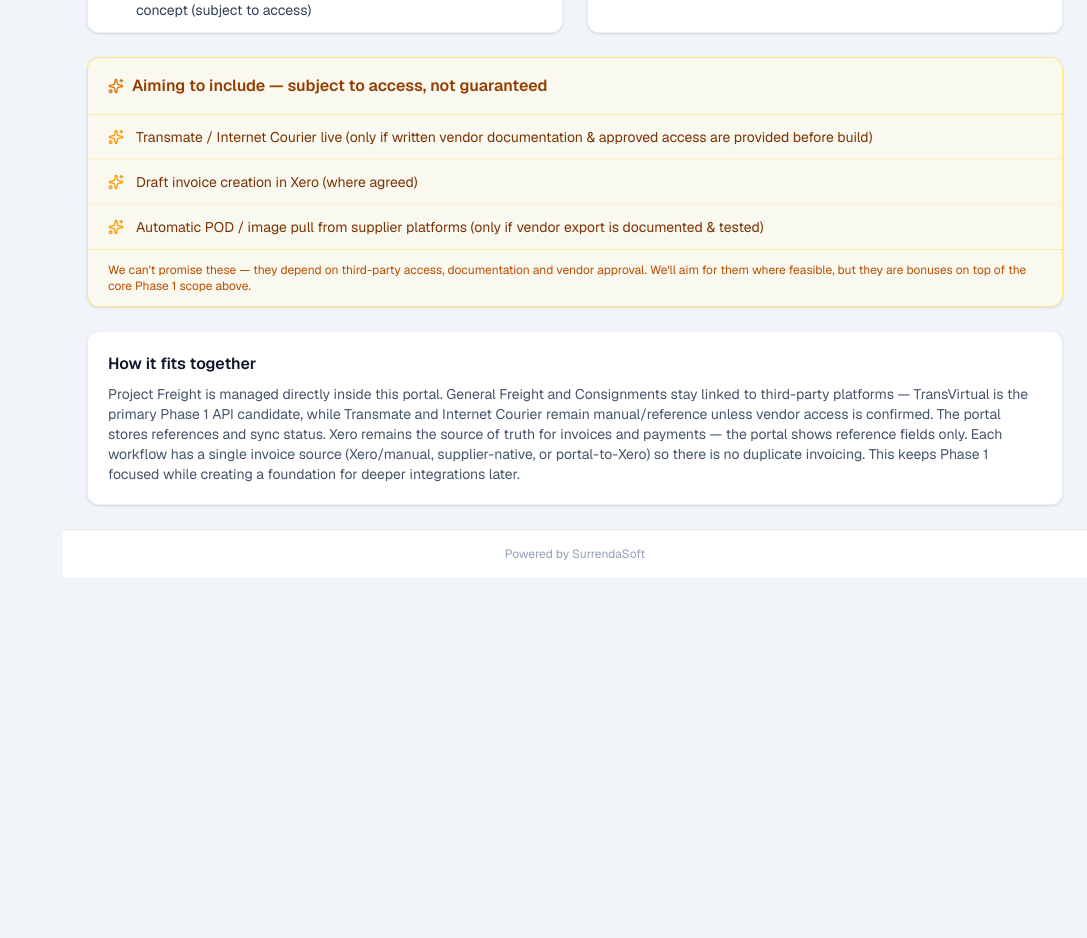
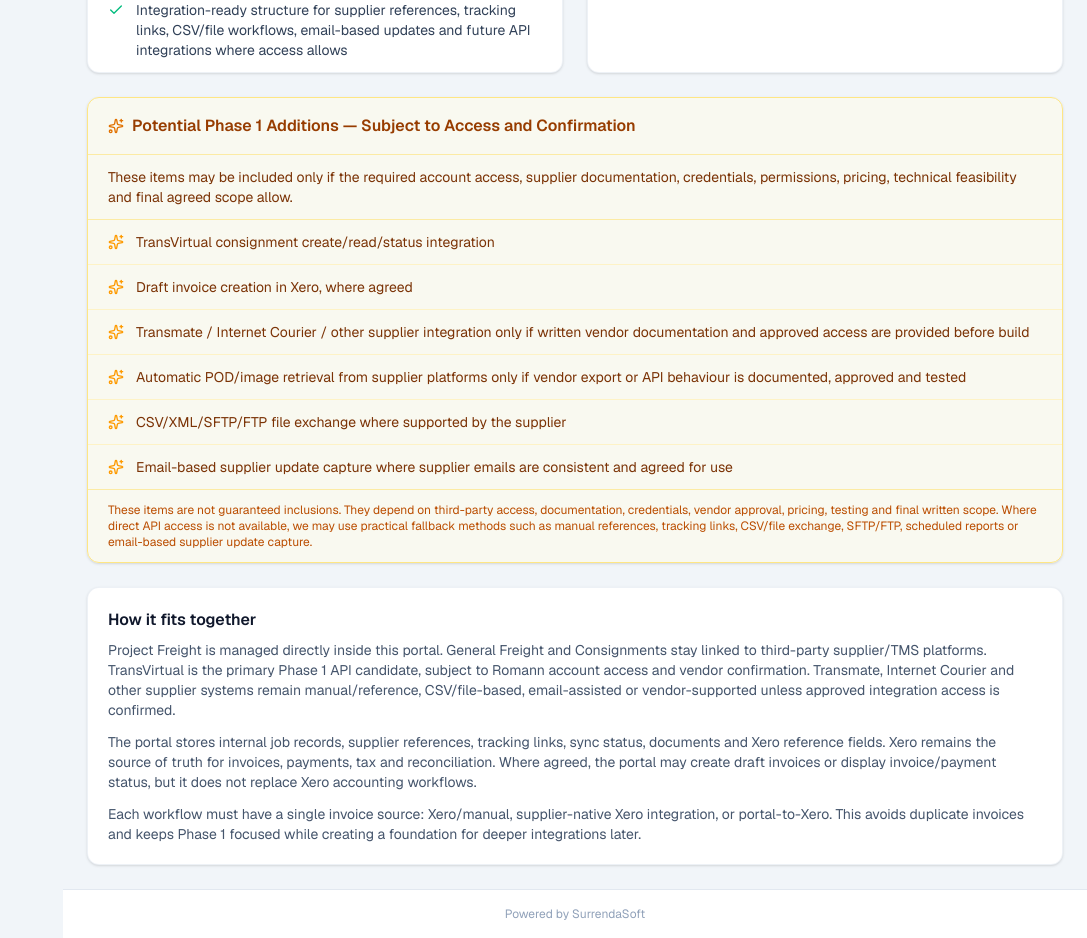
Before and after one commit to surrendasoft/surrendasoft-logistics-portal, a Next.js app: page /demo-guide in a window 1280 px wide. Shown: the part 1700-2638 px from the top of the page, without its empty margins (193-1280 px from the left). Before the commit the page ends 2278 px from the top, so only its background shows below. Built offline with nearby package versions, Linux system fonts and the light colour scheme.

Commit message:
Clarify Phase 1 integration scope

```diff
--- a/src/app/(portal)/demo-guide/page.tsx
+++ b/src/app/(portal)/demo-guide/page.tsx
@@ -42,19 +42,22 @@ const included = [
   "Leads / CRM with convert-to-customer",
   "Customers with related jobs & Xero references",
   "Project Freight jobs (sender/receiver, tasks, documents, POD)",
-  "General Freight references with sync status",
+  "General Freight references with supplier/TMS status fields",
   "Consignments table with sender/receiver, qty/weight/cubic & filters",
   "Suppliers / Agents with compliance",
   "Compliance documents with expiry tracking",
   "Document uploads (POD, signatures, photos, PDFs)",
-  "Xero reference fields (contact, invoice, payment status)",
-  "Integration-ready structure with a TransVirtual API proof-of-concept (subject to access)",
+  "Xero reference fields for contacts, invoices and payment status where agreed",
+  "Integration-ready structure for supplier references, tracking links, CSV/file workflows, email-based updates and future API integrations where access allows",
 ];
 
 const aspirational = [
-  "Transmate / Internet Courier live (only if written vendor documentation & approved access are provided before build)",
-  "Draft invoice creation in Xero (where agreed)",
-  "Automatic POD / image pull from supplier platforms (only if vendor export is documented & tested)",
+  "TransVirtual consignment create/read/status integration",
+  "Draft invoice creation in Xero, where agreed",
+  "Transmate / Internet Courier / other supplier integration only if written vendor documentation and approved access are provided before build",
+  "Automatic POD/image retrieval from supplier platforms only if vendor export or API behaviour is documented, approved and tested",
+  "CSV/XML/SFTP/FTP file exchange where supported by the supplier",
+  "Email-based supplier update capture where supplier emails are consistent and agreed for use",
 ];
 
 const excluded = [
@@ -165,8 +168,12 @@ export default function DemoGuidePage() {
       <div className="mt-6 rounded-xl border border-amber-200 bg-amber-50/60 shadow-sm">
         <div className="px-5 py-4 border-b border-amber-200/70 flex items-center gap-2">
           <Sparkles className="h-4 w-4 text-amber-600" />
-          <h2 className="font-semibold text-amber-800">Aiming to include — subject to access, not guaranteed</h2>
+          <h2 className="font-semibold text-amber-800">Potential Phase 1 Additions — Subject to Access and Confirmation</h2>
         </div>
+        <p className="px-5 py-3 text-sm text-amber-900 border-b border-amber-200/70">
+          These items may be included only if the required account access, supplier documentation, credentials, permissions,
+          pricing, technical feasibility and final agreed scope allow.
+        </p>
         <ul className="divide-y divide-amber-100">
           {aspirational.map((item) => (
             <li key={item} className="flex items-start gap-3 px-5 py-3">
@@ -176,21 +183,33 @@ export default function DemoGuidePage() {
           ))}
         </ul>
         <p className="px-5 py-3 text-xs text-amber-700 border-t border-amber-200/70">
-          We can&apos;t promise these — they depend on third-party access, documentation and vendor approval. We&apos;ll aim
-          for them where feasible, but they are bonuses on top of the core Phase 1 scope above.
+          These items are not guaranteed inclusions. They depend on third-party access, documentation, credentials, vendor
+          approval, pricing, testing and final written scope. Where direct API access is not available, we may use practical
+          fallback methods such as manual references, tracking links, CSV/file exchange, SFTP/FTP, scheduled reports or
+          email-based supplier update capture.
         </p>
       </div>
 
       <div className="mt-6 rounded-xl bg-white border border-slate-200/60 p-5 shadow-sm">
         <h2 className="font-semibold text-slate-900 mb-2">How it fits together</h2>
-        <p className="text-sm text-slate-600">
-          Project Freight is managed directly inside this portal. General Freight and Consignments stay linked to third-party
-          platforms — TransVirtual is the primary Phase 1 API candidate, while Transmate and Internet Courier remain
-          manual/reference unless vendor access is confirmed. The portal stores references and sync status. Xero remains the
-          source of truth for invoices and payments — the portal shows reference fields only. Each workflow has a single invoice
-          source (Xero/manual, supplier-native, or portal-to-Xero) so there is no duplicate invoicing. This keeps Phase 1
-          focused while creating a foundation for deeper integrations later.
-        </p>
+        <div className="space-y-3 text-sm text-slate-600">
+          <p>
+            Project Freight is managed directly inside this portal. General Freight and Consignments stay linked to third-party
+            supplier/TMS platforms. TransVirtual is the primary Phase 1 API candidate, subject to Romann account access and
+            vendor confirmation. Transmate, Internet Courier and other supplier systems remain manual/reference, CSV/file-based,
+            email-assisted or vendor-supported unless approved integration access is confirmed.
+          </p>
+          <p>
+            The portal stores internal job records, supplier references, tracking links, sync status, documents and Xero
+            reference fields. Xero remains the source of truth for invoices, payments, tax and reconciliation. Where agreed,
+            the portal may create draft invoices or display invoice/payment status, but it does not replace Xero accounting
+            workflows.
+          </p>
+          <p>
+            Each workflow must have a single invoice source: Xero/manual, supplier-native Xero integration, or portal-to-Xero.
+            This avoids duplicate invoices and keeps Phase 1 focused while creating a foundation for deeper integrations later.
+          </p>
+        </div>
       </div>
     </div>
   );
--- a/src/app/(portal)/page.tsx
+++ b/src/app/(portal)/page.tsx
@@ -66,7 +66,7 @@ export default function DashboardPage() {
 
   return (
     <div>
-      <DemoBanner />
+      <DemoBanner message="Integration-ready structure — final method depends on supplier access, documentation, permissions and agreed scope." />
       <div className="mb-6">
         <h1 className="text-2xl font-bold text-slate-900">Dashboard</h1>
         <p className="mt-1 text-sm text-slate-500">
```
